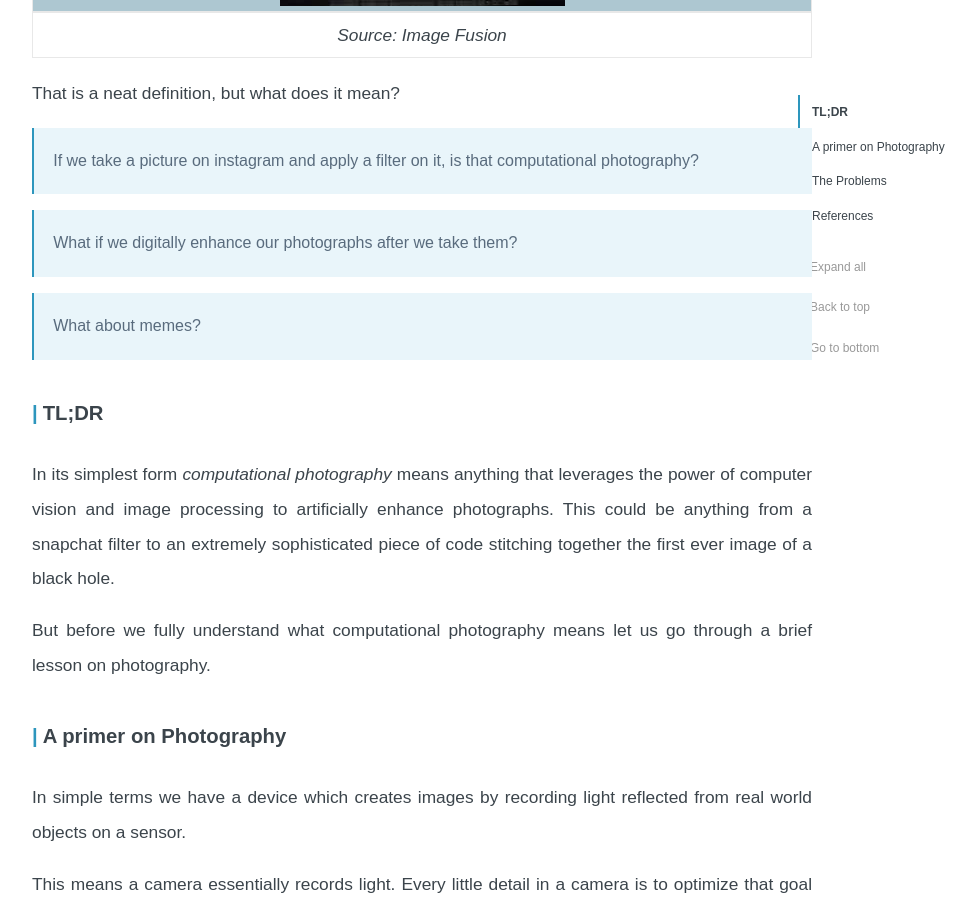
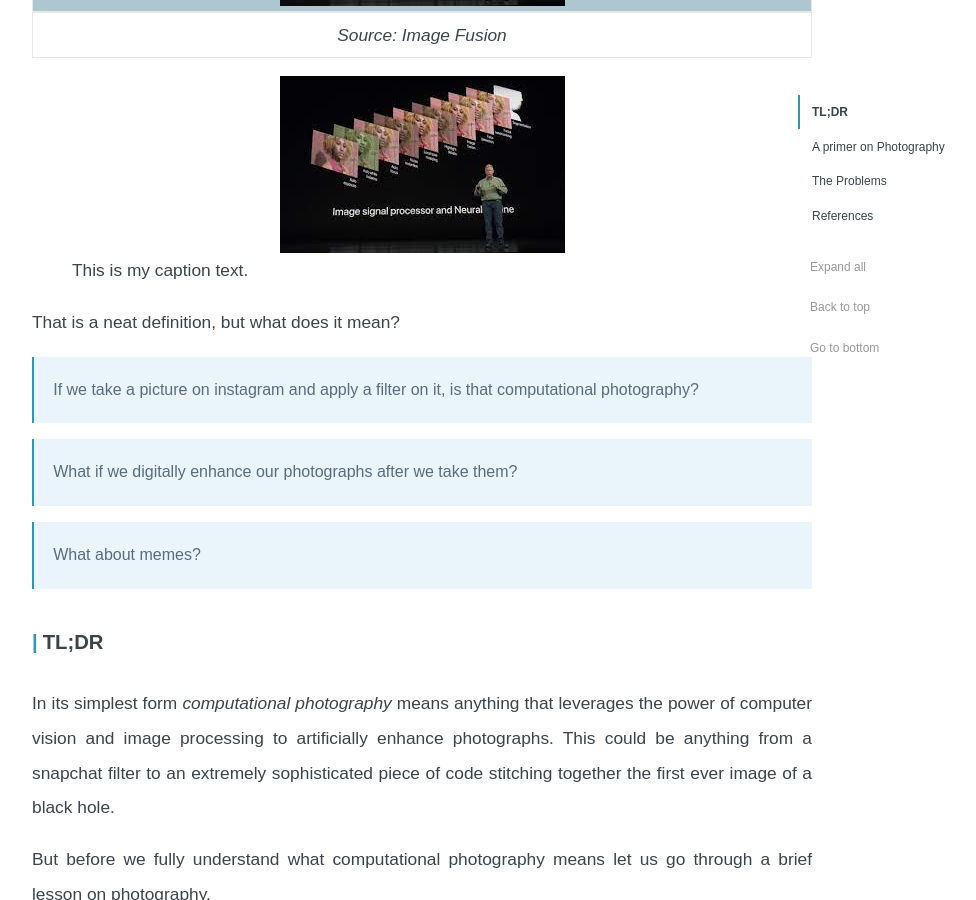
Before and after one commit to ritwikraha/ritwikraha.github.io, a Jekyll site: the page built from _posts/2022-1-18-Computational-Photography.md, in a window 1280 px wide and 900 px high, scrolled down 837 px. Shown: the whole window, without its empty margins (218-1194 px from the left). Built offline with Jekyll 4.4.1, drawn with Linux system fonts in a browser that asks for light colours; comment, search, counter and statistics services are not loaded.

Commit message:
add: image captions

```diff
--- a/_posts/2022-1-18-Computational-Photography.md
+++ b/_posts/2022-1-18-Computational-Photography.md
@@ -19,6 +19,11 @@ image: /assets/site_images/computational-1.png
 | ![image fusion]({{site.url}}/assets/post_images/6post/apple.jpg) |
 |:--:|
 | *Source: Image Fusion* |
+
+<figure>
+  <img src="{{site.url}}/assets/post_images/6post/apple.jpg" alt="image fusion"/>
+  <figcaption>This is my caption text.</figcaption>
+</figure>
 
 
 
```
